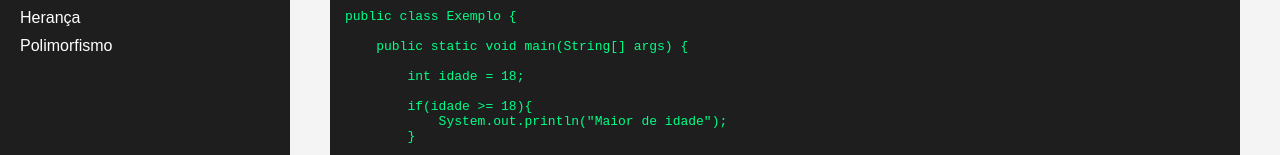
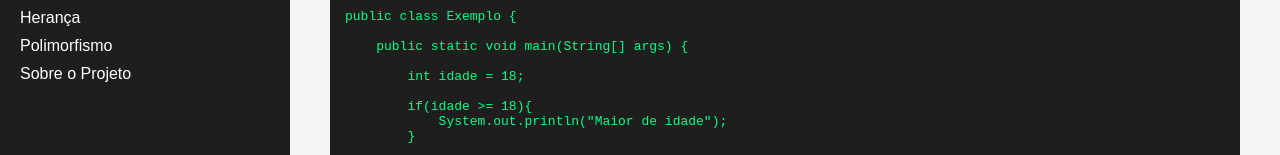
Before and after one commit to rafaelflorindo/java-gui-html, a plain HTML site: page condicionais.html in a window 1280 px wide. Shown: the part 227-382 px from the top of the page. Drawn offline with Linux system fonts and the light colour scheme.

Commit message:
Add 'Sobre o Projeto' link to condicionais.html

```diff
--- a/condicionais.html
+++ b/condicionais.html
@@ -25,6 +25,8 @@
 <li><a href="encapsulamento.html">Encapsulamento</a></li>
 <li><a href="heranca.html">Herança</a></li>
 <li><a href="polimorfismo.html">Polimorfismo</a></li>
+
+<li><a href="sobre.html">Sobre o Projeto</a></li>
 </ul>
 
 </aside>
```
